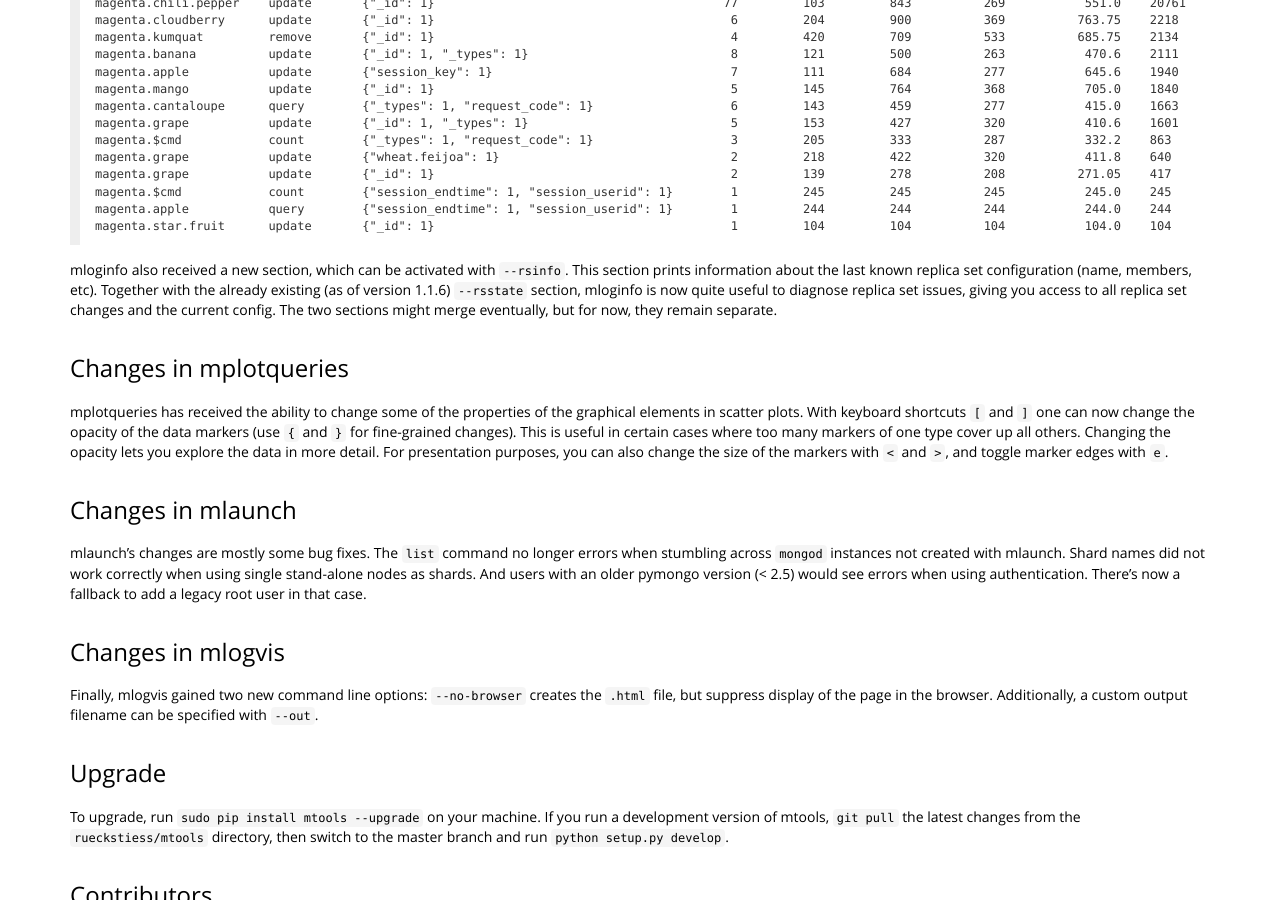
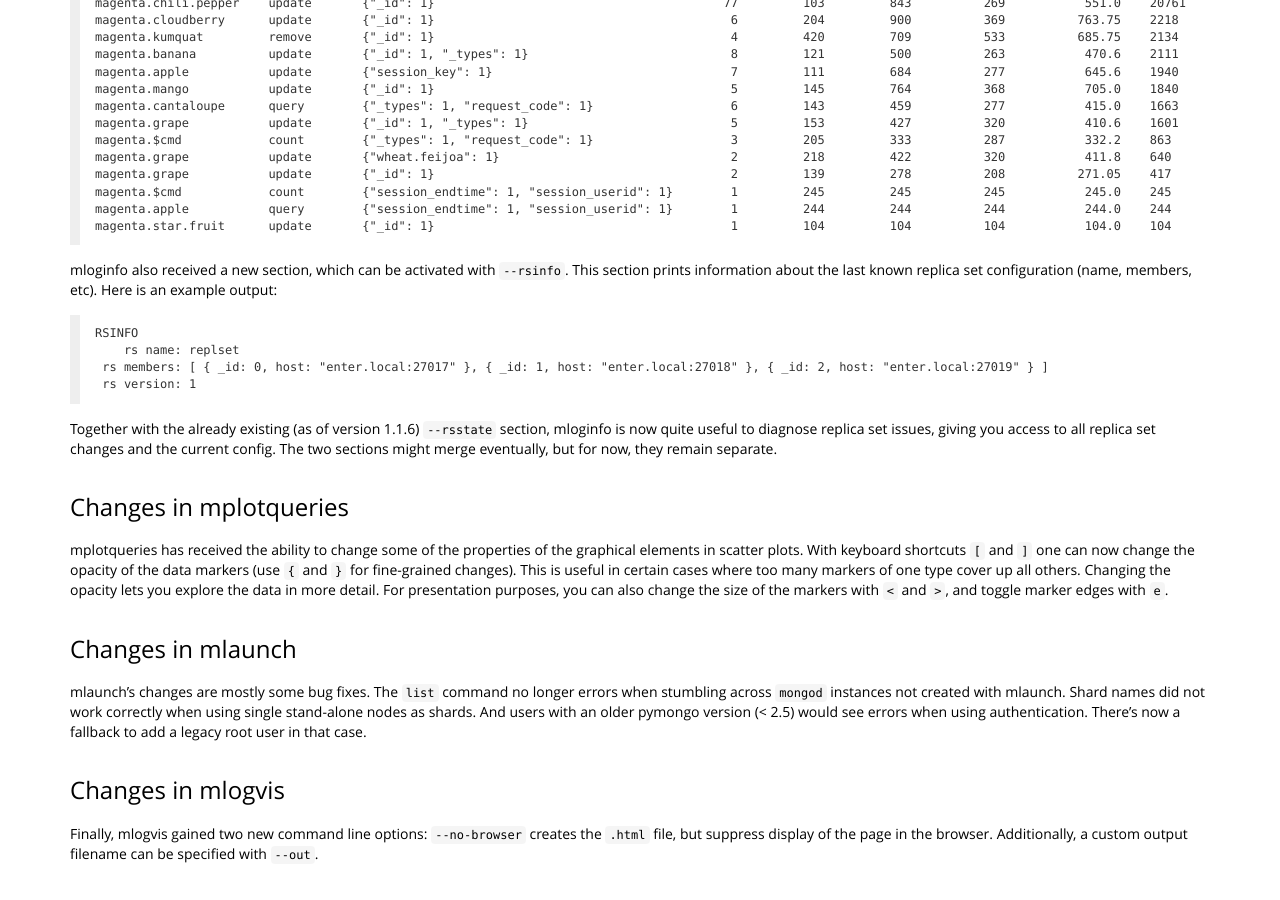
Before and after one commit to rueckstiess/rueckstiess.github.io, a Jekyll site: the page built from _posts/2014-11-24-mtools-1.1.7-whatsnew.markdown, in a window 1280 px wide and 900 px high, scrolled down 1051 px. Built offline with Jekyll 4.4.1, drawn with Linux system fonts in a browser that asks for light colours; Markdown is read by kramdown in place of the engine named in the settings; comment, search, counter and statistics services are not loaded.

Commit message:
added --rsinfo example.

````diff
--- a/_posts/2014-11-24-mtools-1.1.7-whatsnew.markdown
+++ b/_posts/2014-11-24-mtools-1.1.7-whatsnew.markdown
@@ -57,7 +57,16 @@ magenta.apple           query        {"session_endtime": 1, "session_userid": 1}
 magenta.star.fruit      update       {"_id": 1}                                         1         104         104          104           104.0    104
 ```
 
-mloginfo also received a new section, which can be activated with `--rsinfo`. This section prints information about the last known replica set configuration (name, members, etc). Together with the already existing (as of version 1.1.6) `--rsstate` section, mloginfo is now quite useful to diagnose replica set issues, giving you access to all replica set changes and the current config. The two sections might merge eventually, but for now, they remain separate.
+mloginfo also received a new section, which can be activated with `--rsinfo`. This section prints information about the last known replica set configuration (name, members, etc). Here is an example output:
+
+```
+RSINFO
+    rs name: replset
+ rs members: [ { _id: 0, host: "enter.local:27017" }, { _id: 1, host: "enter.local:27018" }, { _id: 2, host: "enter.local:27019" } ]
+ rs version: 1
+```
+
+Together with the already existing (as of version 1.1.6) `--rsstate` section, mloginfo is now quite useful to diagnose replica set issues, giving you access to all replica set changes and the current config. The two sections might merge eventually, but for now, they remain separate.
 
 
 ### Changes in mplotqueries
````
